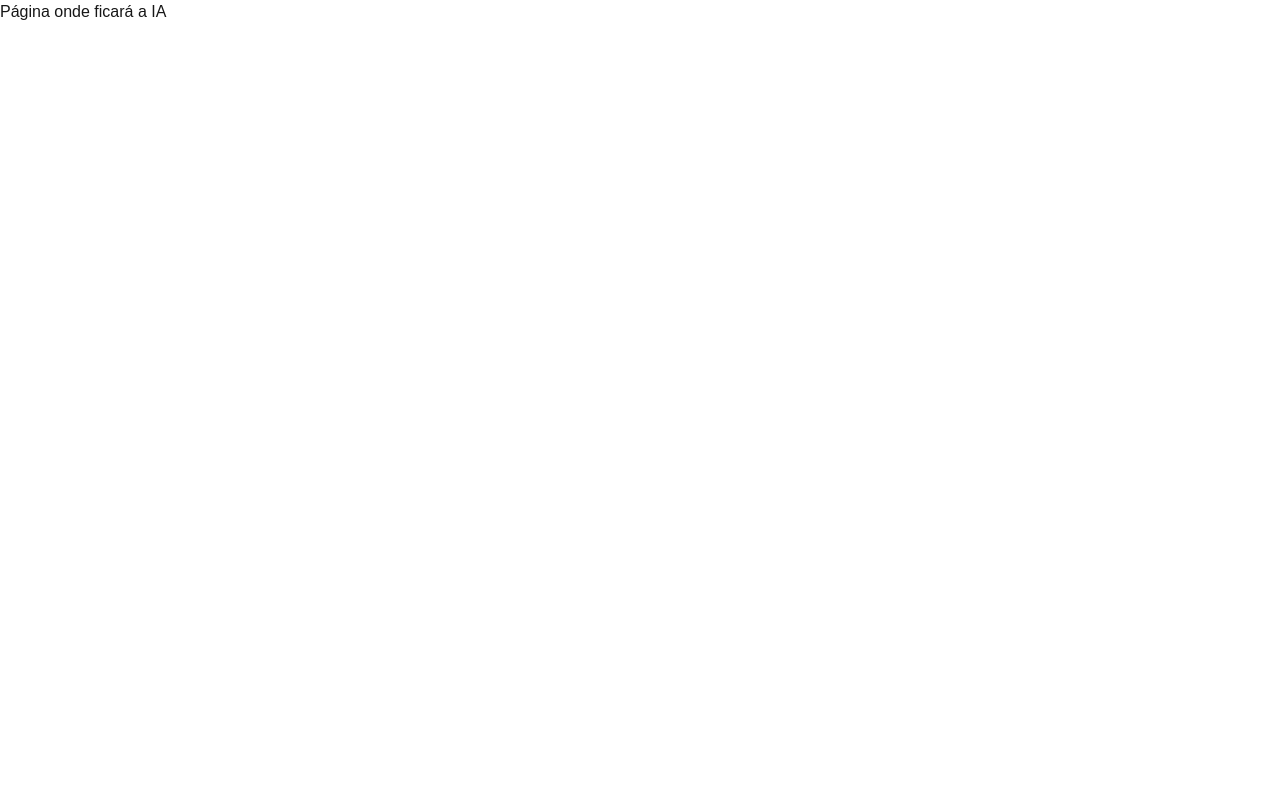
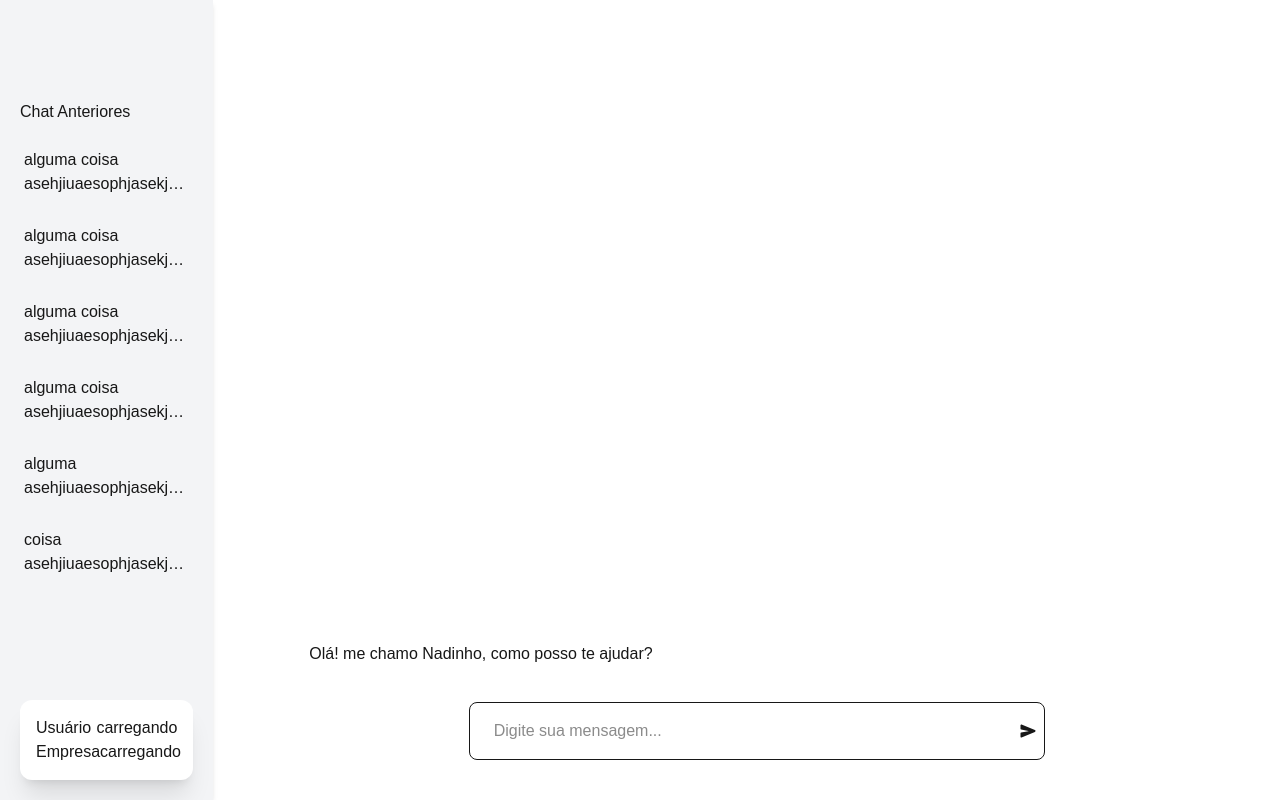
Before and after one commit to AllanVitorM/multiagentes-frontend, a Next.js app: page /orquestrador in a window 1280 px wide. Built offline with nearby package versions, Linux system fonts and the light colour scheme; no server answers.

Commit message:
feat: websocket funcional

```diff
--- a/app/orquestrador/page.tsx
+++ b/app/orquestrador/page.tsx
@@ -1,9 +1,151 @@
-'use client'
+"use client";
 
-export default function Orquestrador(){
-    return(
-        <div>
-            Página onde ficará a IA
+import { useState, useEffect, useRef } from "react";
+import { io, Socket } from "socket.io-client";
+import { IoSend } from "react-icons/io5";
+import { useAuth } from "@/context/AuthContext";
+
+export default function Orquestrador() {
+  const [mensagens, setMensagens] = useState([
+    { autor: "bot", texto: "Olá! me chamo Nadinho, como posso te ajudar?" },
+  ]);
+  const [inputValue, setInputValue] = useState("");
+  const { user } = useAuth();
+  console.log(user?.name);
+  const chatRef = useRef<HTMLDivElement | null>(null);
+
+  const socketRef = useRef<Socket | null>(null);
+
+  useEffect(() => {
+    socketRef.current = io("http://localhost:8080");
+
+    socketRef.current.on("message", (msg) => {
+      setMensagens((prev) => [...prev, { autor: "bot", texto: msg.original }]);
+    });
+
+    return () => {
+      socketRef.current?.disconnect();
+    };
+  }, []);
+
+  useEffect(() => {
+    if (chatRef.current) {
+      chatRef.current.scrollTop = chatRef.current.scrollHeight;
+    }
+  }, [mensagens]);
+
+  const enviarMensagem = () => {
+    if (!inputValue.trim()) return;
+
+    setMensagens((prev) => [...prev, { autor: "user", texto: inputValue }]);
+
+    if (socketRef.current) {
+      socketRef.current.emit("message", { text: inputValue });
+    }
+
+    setInputValue("");
+  };
+
+  const arrayProvisorio = [
+    {
+      title: "alguma coisa",
+      mensagem:
+        "asehjiuaesophjasekjaeslçkjaeslçkjaesaeslkjaesklçaesçklaeskaesllakes",
+    },
+    {
+      title: "alguma coisa",
+      mensagem:
+        "asehjiuaesophjasekjaeslçkjaeslçkjaesaeslkjaesklçaesçklaeskaesllakes",
+    },
+    {
+      title: "alguma coisa",
+      mensagem:
+        "asehjiuaesophjasekjaeslçkjaeslçkjaesaeslkjaesklçaesçklaeskaesllakes",
+    },
+    {
+      title: "alguma coisa",
+      mensagem:
+        "asehjiuaesophjasekjaeslçkjaeslçkjaesaeslkjaesklçaesçklaeskaesllakes",
+    },
+    {
+      title: "alguma",
+      mensagem:
+        "asehjiuaesophjasekjaeslçkjaeslçkjaesaeslkjaesklçaesçklaeskaesllakes",
+    },
+    {
+      title: " coisa",
+      mensagem:
+        "asehjiuaesophjasekjaeslçkjaeslçkjaesaeslkjaesklçaesçklaeskaesllakes",
+    },
+  ];
+
+  return (
+    <div className="flex w-full h-dvh gap-5">
+      {/* sidebar */}
+      <div className="flex flex-col h-screen justify-between w-1/6 shadow-md bg-gray-100 border-gray-300 p-5">
+        <div className="flex flex-col gap-5 mt-20 min-w-0">
+          <h1>Chat Anteriores</h1>
+          {arrayProvisorio.map((conversation, idx) => (
+            <div
+              key={idx}
+              className="bg-transparent hover:bg-gray-800 hover:text-white rounded-lg p-1"
+            >
+              <h2>{conversation.title}</h2>
+              <p className="wrap-break-word truncate overflow-hidden text-ellipsis whitespace-nowrap w-full">
+                {conversation.mensagem}
+              </p>
+            </div>
+          ))}
         </div>
-    )
+        <div className="mt-auto bg-white shadow-xl p-4 rounded-xl">
+          <h3 className="flex justify-between">
+            Usuário <span>{user?.name ?? "carregando"}</span>
+          </h3>
+          <p className="flex justify-between">
+            Empresa <span>{user?.enterprise ?? "carregando"}</span>
+          </p>
+        </div>
+      </div>
+      {/* fim da sidebar */}
+
+      {/*Onde ficará o chat*/}
+      <div className="flex flex-col w-full h-dvh bg-white p-10">
+        <div
+          ref={chatRef}
+          className="flex-1 min-h-0 overflow-y-auto p-6 flex flex-col justify-end gap-4"
+        >
+          {mensagens.map((message, idx) => (
+            <div
+              key={idx}
+              className={`max-w-2xl p-3 ${
+                message.autor === "user"
+                  ? "bg-gray-300 text-black ml-auto rounded-md"
+                  : "bg-transparent"
+              }`}
+            >
+              {message.texto}
+            </div>
+          ))}
+        </div>
+        <div className="flex w-full justify-center items-center">
+          <form
+            onSubmit={(e) => {
+              e.preventDefault();
+              enviarMensagem();
+            }}
+            className="p-2 w-xl bg-white flex gap-3 border items-center rounded-lg"
+          >
+            <input
+              type="text"
+              placeholder="Digite sua mensagem..."
+              className="flex-1  px-4 py-2 rounded-lg outline-0"
+              value={inputValue}
+              onChange={(e) => setInputValue(e.target.value)}
+            />
+            <IoSend type="submit" />
+          </form>
+        </div>
+      </div>
+    </div>
+  );
 }
--- a/context/AuthContext.tsx
+++ b/context/AuthContext.tsx
@@ -12,7 +12,7 @@ interface User {
 }
 
 interface AuthContextType {
-  user: null;
+  user: User | null;
   isAuthenticated: boolean;
   login: (data: Userlogin) => Promise<void>;
 }
@@ -26,16 +26,29 @@ export const AuthProvider: React.FC<{ children: React.ReactNode }> = ({
 
   const [isAuthenticated, setIsAuthenticated] = useState(false);
 
+  useEffect(() => {
+    const fetchUser = async () => {
+      try {
+        const response = await api.get("/auth/me/");
+        setUser(response.data);
+      } catch (err) {
+        setUser(null);
+      }
+    };
+
+    fetchUser();
+  }, []);
 
   const login = async (data: Userlogin) => {
     try {
-      const response = await api.post("/auth/login", data, {withCredentials: true });
+      const response = await api.post("/auth/login", data, {
+        withCredentials: true,
+      });
 
-      const { user } = response.data
+      const { user } = response.data;
 
       setUser(user);
       setIsAuthenticated(true);
-
     } catch (error: any) {
       console.error("Erro ao fazer login: ", error.response?.data);
       throw new Error("Credenciais inválidas ou problemas no servidor");
--- a/package.json
+++ b/package.json
@@ -13,7 +13,9 @@
     "jose": "^6.1.1",
     "next": "16.0.1",
     "react": "19.2.0",
-    "react-dom": "19.2.0"
+    "react-dom": "19.2.0",
+    "react-icons": "^5.5.0",
+    "socket.io-client": "^4.8.1"
   },
   "devDependencies": {
     "@tailwindcss/postcss": "^4",
```
Also changed, not shown: 1 other file (tests, documents, lock files or other folders).
